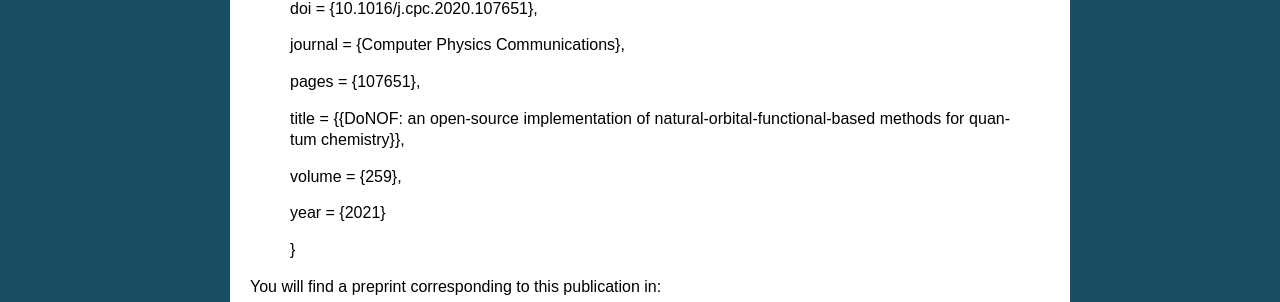
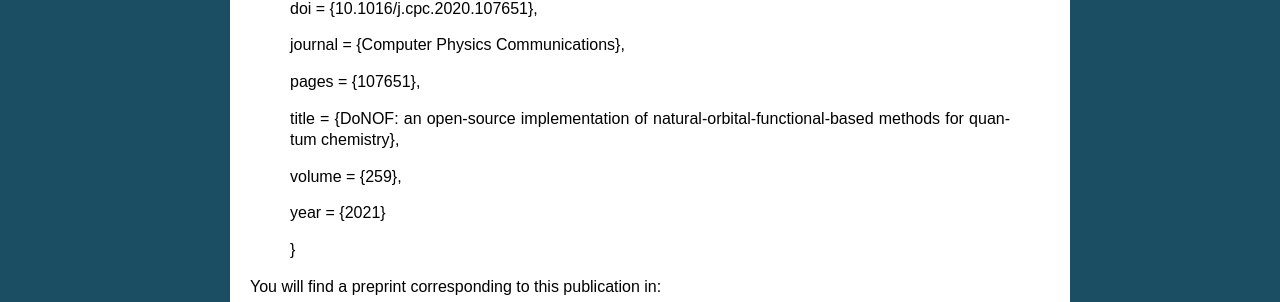
Before and after one commit to DoNOF/DoNOF-Documentation, a Sphinx documentation site: the page built from docs/License.rst, in a window 1280 px wide. Shown: the part 487-789 px from the top of the page. Built offline with Sphinx 7.4.7, drawn with Linux system fonts in a browser that asks for light colours; part of the change alters nothing that is shown.

```diff
--- a/docs/License.rst
+++ b/docs/License.rst
@@ -33,7 +33,7 @@ It should be cited as:
 
     pages = {107651},
 
-    title = {{DoNOF: an open-source implementation of natural-orbital-functional-based methods for quantum chemistry}},
+    title = {DoNOF: an open-source implementation of natural-orbital-functional-based methods for quantum chemistry},
 
     volume = {259},
 
```
